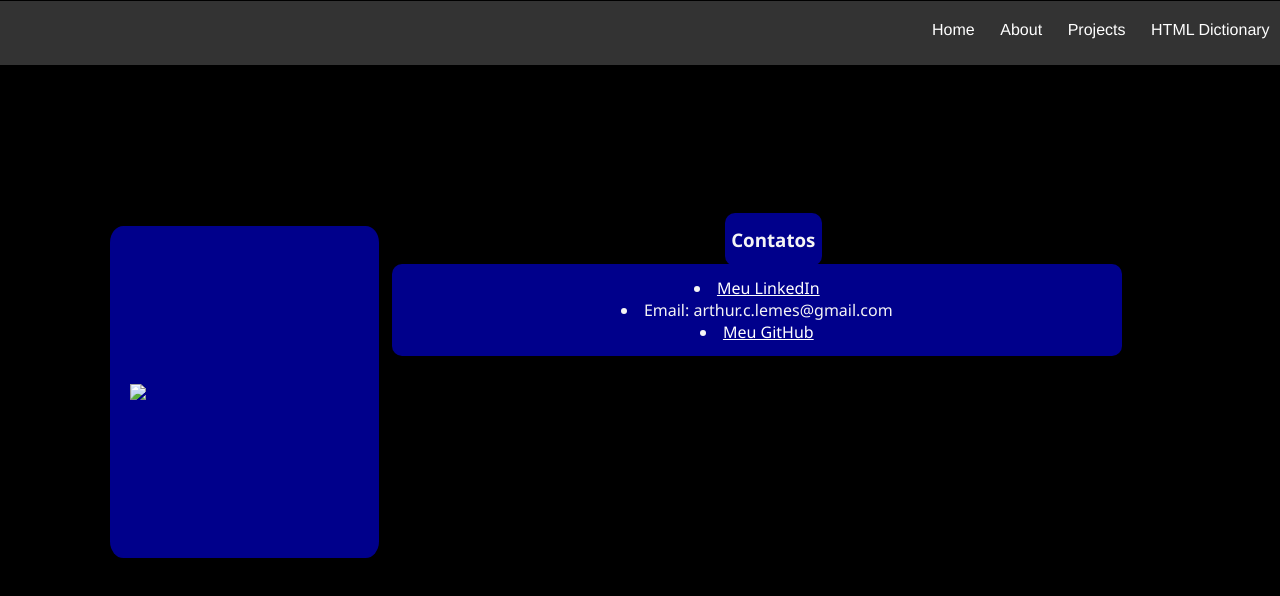
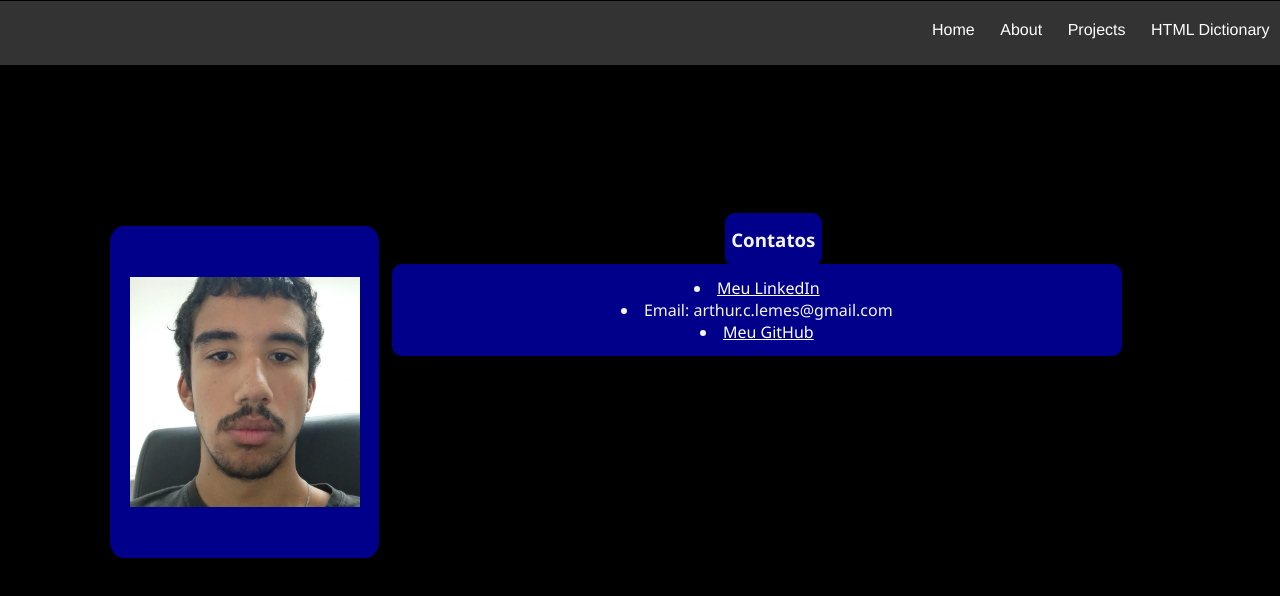
Before and after one commit to artlemes/meu-portifolio, a plain HTML site: page contact_page.html in a window 1280 px wide. Drawn offline with Linux system fonts and the light colour scheme.

Commit message:
mudanças na foto do perfil

```diff
--- a/contact_page.html
+++ b/contact_page.html
@@ -14,7 +14,7 @@
         </header>
         <div class="fundo-pagina">
             <div class="imagem">
-                <img style ="width: 90%" src="C:\Users\arthu\Desktop\Imagens fodas\perfil_arthur.jpeg">
+                <img style ="width: 90%" src="\images\perfil_arthur.jpeg">
             </div>
             <div class = 'titulo'>
                 <h3>Contatos</h3>
```
Also changed, not shown: pagina_sobre_mim.html (+1 -1 lines), images/perfil_arthur.jpeg (added).
